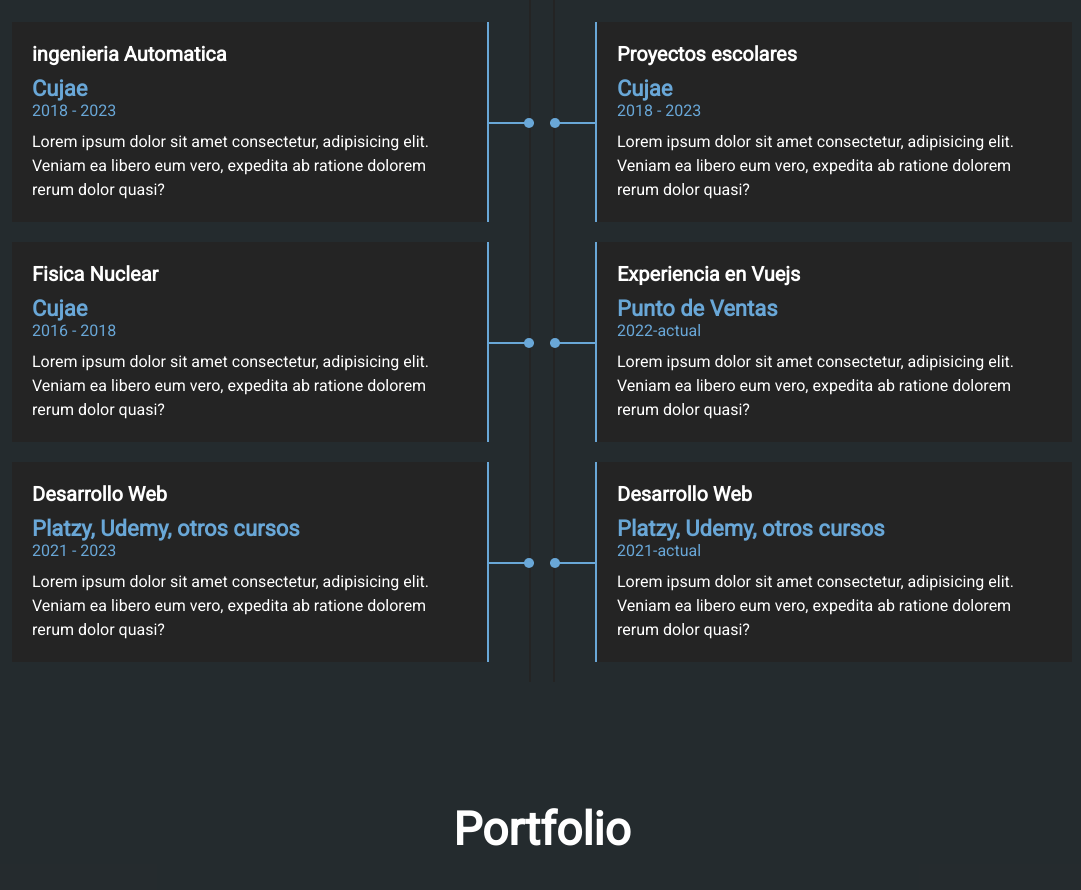
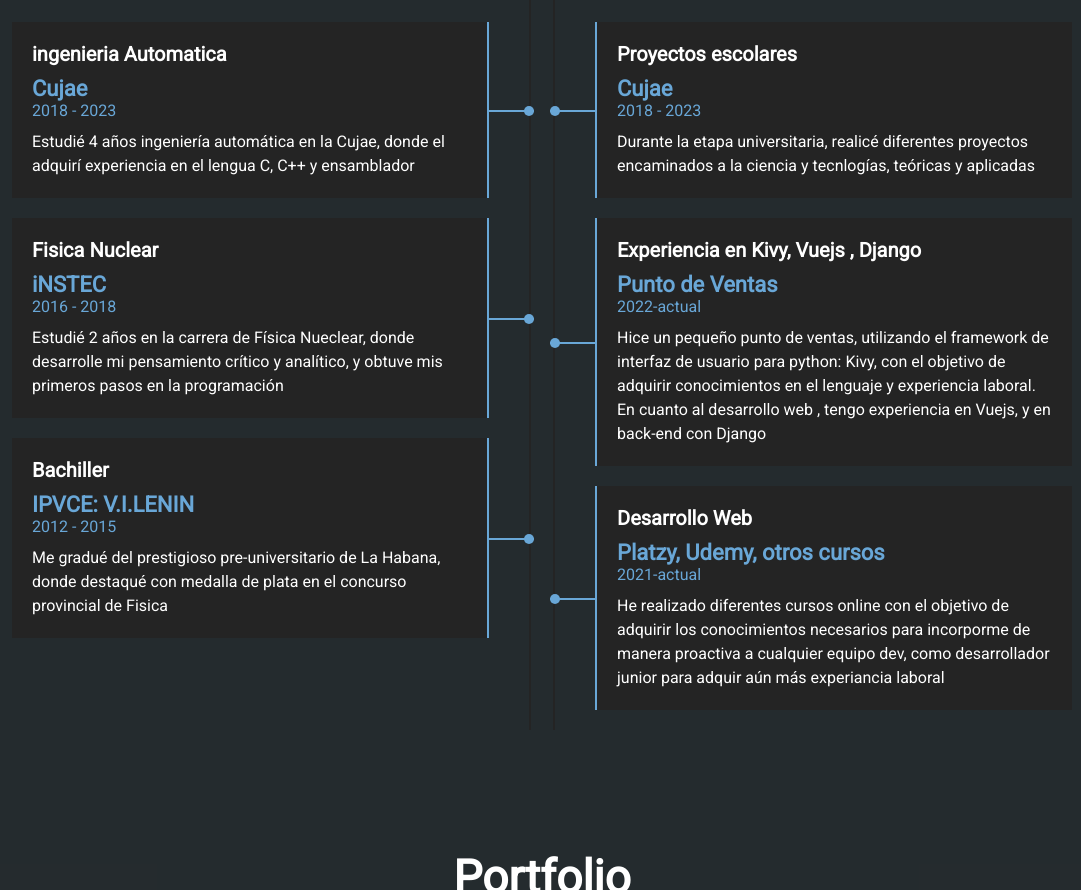
Before and after one commit to bleach41/portafolio-basico, a website built with Vite: page index.html in a window 1280 px wide. Shown: the part 2185-3075 px from the top of the page, without its empty margins (98-1179 px from the left). Built offline with nearby package versions, Linux system fonts and the light colour scheme.

Commit message:
2.3 portfolio

```diff
--- a/index.html
+++ b/index.html
@@ -60,15 +60,15 @@
   <section id="mi_info" class="mi_info">
     <div class="contenido-section">
       <h2>Sobre mi</h2>
-      <p><span>Hola soy Tony </span> Soy un igeniero automatico fanatico a la tecnologia de desarrollo web, actualmente
-        ando en el aprendizaje del framework Vuejs y su ecosistema en Nuxtjs</p>
+      <p><span>Hola soy Tony </span> Soy un igeniero automático fanático a la tecnología de desarrollo web, actualmente
+        estudiando el framework Vuejs y su ecosistema en Nuxtjs</p>
       <div class="fila">
         <!-- datos personales -->
         <div class="col">
           <h3>Datos Personales</h3>
           <ul>
             <li><strong>Cumpleaños</strong> 29-1-1997</li>
-            <li><strong>Telefono</strong> +53 58080406</li>
+            <li><strong>Telefono</strong> +5358080406</li>
             <li><strong>Email</strong>ftonyalejandrofr@gmail.com</li>
             <li><strong>Ocupacion</strong><span>Freelancer</span></li>
 
@@ -216,28 +216,28 @@
             <h4>ingenieria Automatica</h4>
             <div class="uni1">Cujae</div>
             <div class="fecha">2018 - 2023</div>
-            <p>Lorem ipsum dolor sit amet consectetur, adipisicing elit. Veniam ea libero eum vero, expedita ab ratione
-              dolorem rerum dolor quasi?</p>
+            <p>Estudié 4 años ingeniería automática en la Cujae, donde el adquirí experiencia en el lengua C, C++ y
+              ensamblador</p>
             <div class="conectori">
               <div class="circulo1"></div>
             </div>
           </div>
           <div class="item izq">
             <h4>Fisica Nuclear</h4>
-            <div class="uni1">Cujae</div>
+            <div class="uni1">iNSTEC</div>
             <div class="fecha">2016 - 2018</div>
-            <p>Lorem ipsum dolor sit amet consectetur, adipisicing elit. Veniam ea libero eum vero, expedita ab ratione
-              dolorem rerum dolor quasi?</p>
+            <p>Estudié 2 años en la carrera de Física Nueclear, donde desarrolle mi pensamiento crítico y analítico, y
+              obtuve mis primeros pasos en la programación</p>
             <div class="conectori">
               <div class="circulo1"></div>
             </div>
           </div>
           <div class="item izq">
-            <h4>Desarrollo Web</h4>
-            <div class="uni1">Platzy, Udemy, otros cursos</div>
-            <div class="fecha">2021 - 2023</div>
-            <p>Lorem ipsum dolor sit amet consectetur, adipisicing elit. Veniam ea libero eum vero, expedita ab ratione
-              dolorem rerum dolor quasi?</p>
+            <h4>Bachiller</h4>
+            <div class="uni1">IPVCE: V.I.LENIN</div>
+            <div class="fecha">2012 - 2015</div>
+            <p>Me gradué del prestigioso pre-universitario de La Habana, donde destaqué con medalla de plata en el
+              concurso provincial de Fisica </p>
             <div class="conectori">
               <div class="circulo1"></div>
             </div>
@@ -250,18 +250,19 @@
             <h4>Proyectos escolares</h4>
             <div class="uni1">Cujae</div>
             <div class="fecha">2018 - 2023</div>
-            <p>Lorem ipsum dolor sit amet consectetur, adipisicing elit. Veniam ea libero eum vero, expedita ab ratione
-              dolorem rerum dolor quasi?</p>
+            <p>Durante la etapa universitaria, realicé diferentes proyectos encaminados a la ciencia y tecnlogías,
+              teóricas y aplicadas</p>
             <div class="conectord">
               <div class="circulo1"></div>
             </div>
           </div>
           <div class="item der">
-            <h4>Experiencia en Vuejs</h4>
+            <h4>Experiencia en Kivy, Vuejs , Django</h4>
             <div class="uni1">Punto de Ventas</div>
             <div class="fecha">2022-actual</div>
-            <p>Lorem ipsum dolor sit amet consectetur, adipisicing elit. Veniam ea libero eum vero, expedita ab ratione
-              dolorem rerum dolor quasi?</p>
+            <p>Hice un pequeño punto de ventas, utilizando el framework de interfaz de usuario para python: Kivy, con el
+              objetivo de adquirir conocimientos en el lenguaje y experiencia laboral. En cuanto al desarrollo web ,
+              tengo experiencia en Vuejs, y en back-end con Django</p>
             <div class="conectord">
               <div class="circulo1"></div>
             </div>
@@ -270,8 +271,9 @@
             <h4>Desarrollo Web</h4>
             <div class="uni1">Platzy, Udemy, otros cursos</div>
             <div class="fecha">2021-actual</div>
-            <p>Lorem ipsum dolor sit amet consectetur, adipisicing elit. Veniam ea libero eum vero, expedita ab ratione
-              dolorem rerum dolor quasi?</p>
+            <p>He realizado diferentes cursos online con el objetivo de adquirir los conocimientos necesarios para
+              incorporme de manera proactiva a cualquier equipo dev, como desarrollador junior para adquir aún más
+              experiancia laboral</p>
             <div class="conectord">
               <div class="circulo1"></div>
             </div>
```
